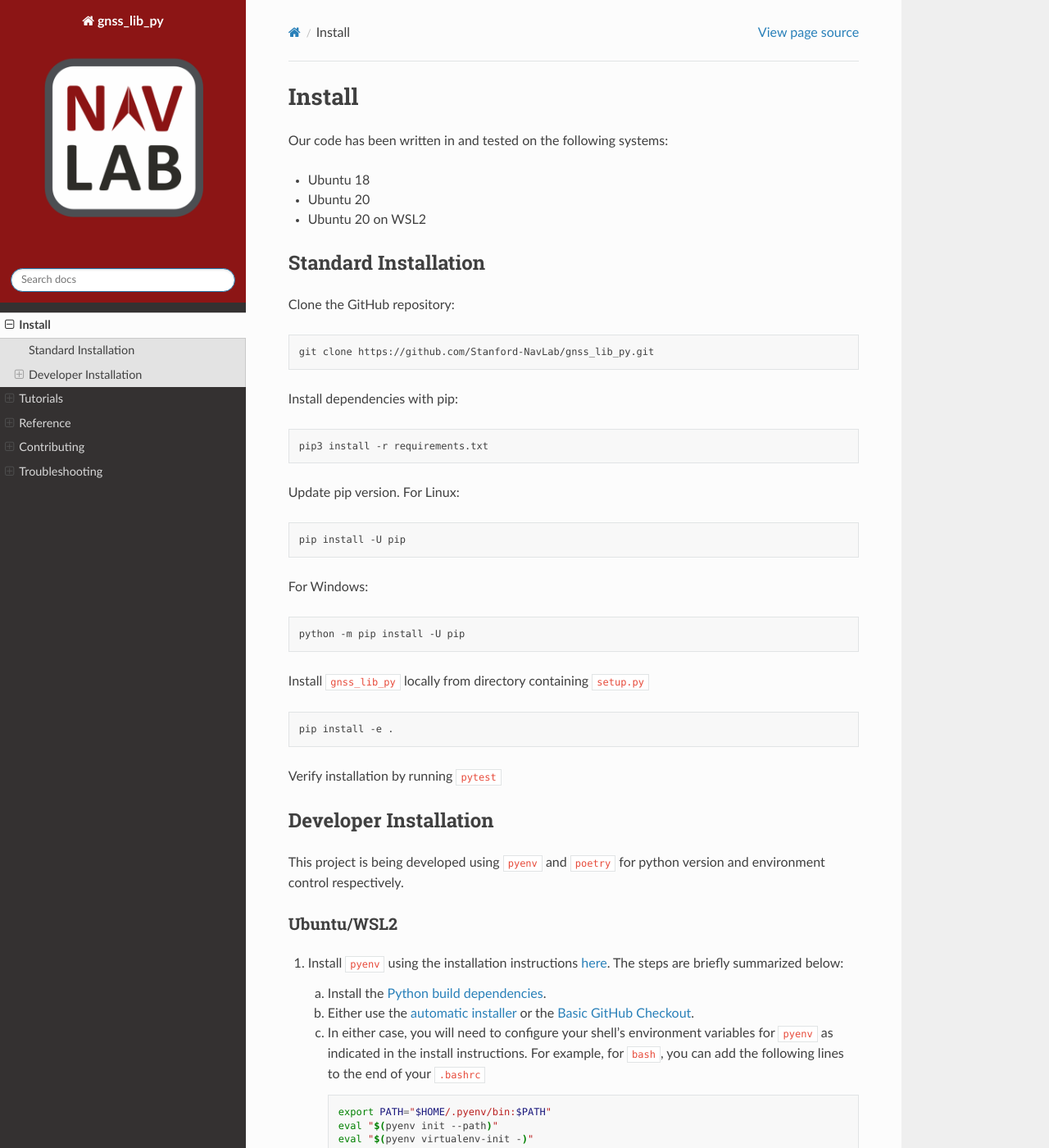
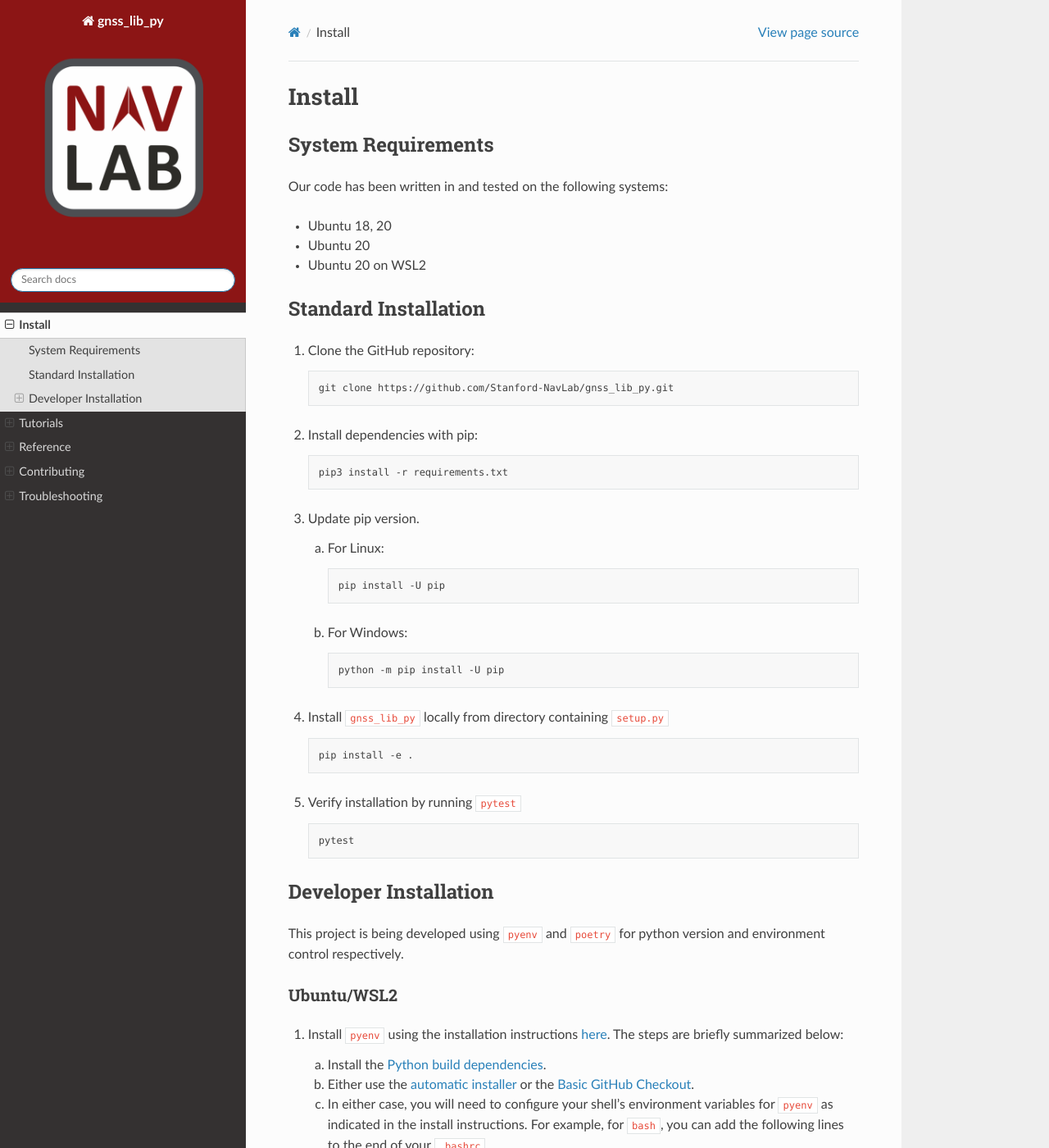
Before and after one commit to Stanford-NavLab/gnss_lib_py, a Sphinx documentation site: the page built from docs/source/install.rst, in a window 1280 px wide and 1400 px high. Shown: the whole window at 82% size. Built offline with Sphinx 7.4.7 and the Read the Docs theme 2.0.0, drawn with Linux system fonts in a browser that asks for light colours.

Commit message:
doc changes from weekly meeting

```diff
--- a/docs/source/index.rst
+++ b/docs/source/index.rst
@@ -86,7 +82,7 @@ this project in your own work please cite the following:
     url = "https://github.com/Stanford-NavLab/gnss_lib_py",
     }
 
-Additionaly, we would like to thank `all contributors <https://github.com/Stanford-NavLab/gnss_lib_py/blob/main/CONTRIBUTORS.sh>`__ to this project.
+Additionaly, we would like to thank `all contributors <https://github.com/Stanford-NavLab/gnss_lib_py/blob/main/CONTRIBUTORS.md>`__ to this project.
 
 
 .. toctree::
--- a/docs/source/install.rst
+++ b/docs/source/install.rst
@@ -3,47 +3,55 @@
 Install
 =======
 
+System Requirements
+-------------------
+
 Our code has been written in and tested on the following systems:
 
-- Ubuntu 18
+- Ubuntu 18, 20
 - Ubuntu 20
 - Ubuntu 20 on WSL2
 
 Standard Installation
 ---------------------
 
-Clone the GitHub repository:
+1. Clone the GitHub repository:
 
-.. code-block:: bash
+   .. code-block:: bash
 
-    git clone https://github.com/Stanford-NavLab/gnss_lib_py.git
+      git clone https://github.com/Stanford-NavLab/gnss_lib_py.git
 
-Install dependencies with pip:
+2. Install dependencies with pip:
 
-.. code-block:: bash
+   .. code-block:: bash
 
-    pip3 install -r requirements.txt
+       pip3 install -r requirements.txt
 
-Update pip version. For Linux:
+3. Update pip version.
 
-.. code-block:: bash
+   a. For Linux:
 
-   pip install -U pip
+      .. code-block:: bash
 
-For Windows:
+         pip install -U pip
 
-.. code-block:: bash
+   b. For Windows:
 
-   python -m pip install -U pip
+      .. code-block:: bash
 
-Install :code:`gnss_lib_py` locally from directory containing :code:`setup.py`
+          python -m pip install -U pip
 
-.. code-block:: bash
+4. Install :code:`gnss_lib_py` locally from directory containing :code:`setup.py`
 
-   pip install -e .
+   .. code-block:: bash
 
-Verify installation by running :code:`pytest`
+      pip install -e .
 
+5. Verify installation by running :code:`pytest`
+
+   .. code-block:: bash
+
+      pytest
 
 .. _developer install:
 
--- a/docs/source/tutorials/tutorials_algorithms.rst
+++ b/docs/source/tutorials/tutorials_algorithms.rst
@@ -8,8 +8,5 @@ WLS
 ---
 
 
-EKF
----
-
 Residuals
 ---------
--- a/docs/source/tutorials/tutorials_utilities.rst
+++ b/docs/source/tutorials/tutorials_utilities.rst
@@ -4,8 +4,10 @@
 Specific utility tutorials
 
 
-Visualization
--------------
+Visualize your Data
+-------------------
+
+Examples of how to visualize data.
 
 
 Timing
```
Also changed, not shown: other parts of docs/source/index.rst (+0 -4 lines), docs/source/tutorials/tutorials.rst (+10 -21 lines).
